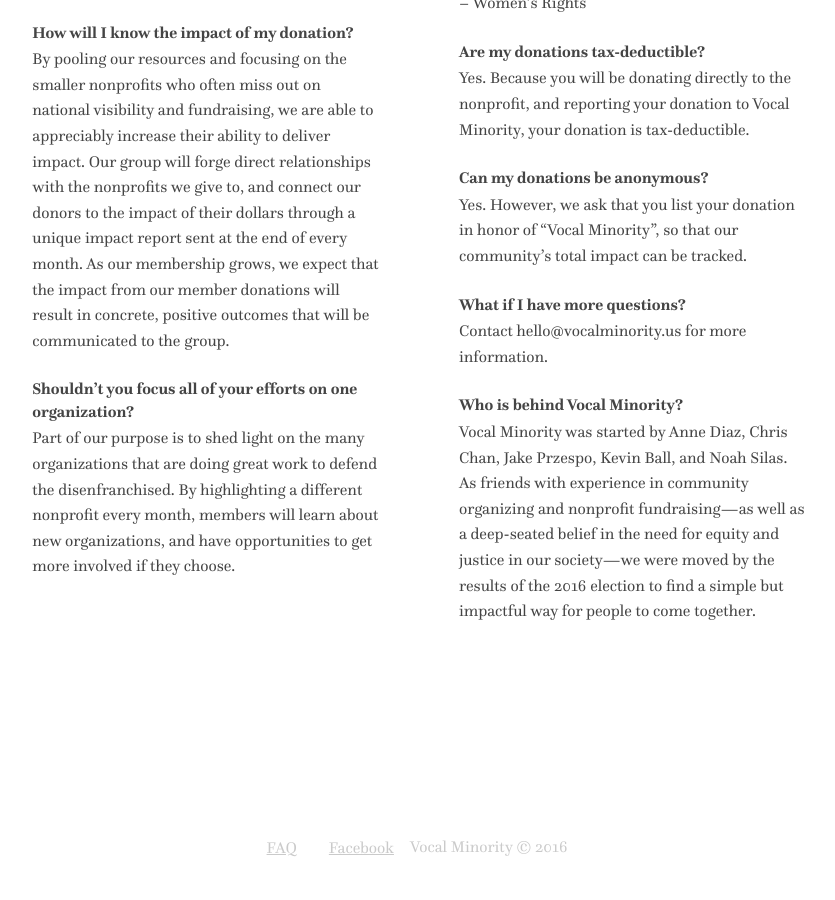
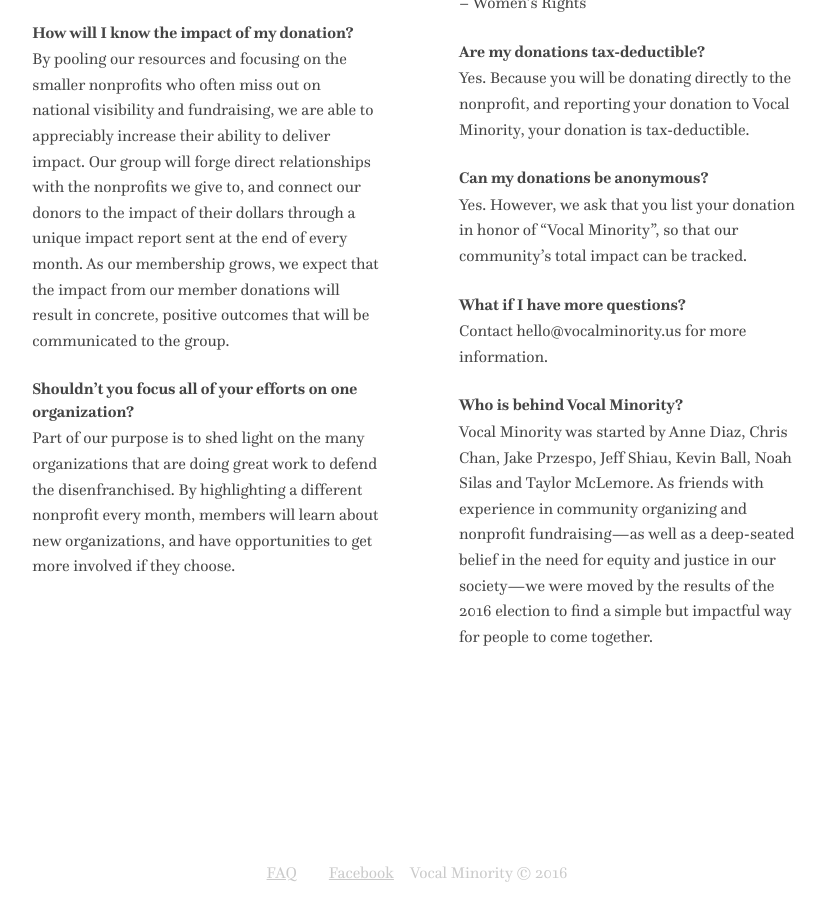
Before and after one commit to VocalMinority/vocalminority.us, a Jekyll site: the page built from faq.html, in a window 1280 px wide and 900 px high, scrolled down 1466 px. Shown: the whole window, without its empty margins (231-1066 px from the left). Built offline with Jekyll 4.4.1, drawn with Linux system fonts in a browser that asks for light colours; nearby versions of some CDN libraries; before the commit the page ends 2340 px from its top, so only the background shows below that.

Commit message:
Add names

```diff
--- a/faq.html
+++ b/faq.html
@@ -100,7 +100,8 @@
       <li>
         <h3>Who is behind Vocal Minority?</h3>
         <p>
-          Vocal Minority was started by Anne Diaz, Chris Chan, Jake Przespo, Kevin Ball, and Noah Silas. As friends with experience in community organizing and nonprofit fundraising—as well as a deep-seated belief in the need for equity and justice in our society—we were moved by the results of the 2016 election to find a simple but impactful way for people to come together.
+          Vocal Minority was started by Anne Diaz, Chris Chan, Jake Przespo, Jeff Shiau,
+          Kevin Ball, Noah Silas and Taylor McLemore. As friends with experience in community organizing and nonprofit fundraising—as well as a deep-seated belief in the need for equity and justice in our society—we were moved by the results of the 2016 election to find a simple but impactful way for people to come together.
         </p>
       </li>
     </ul>
```
